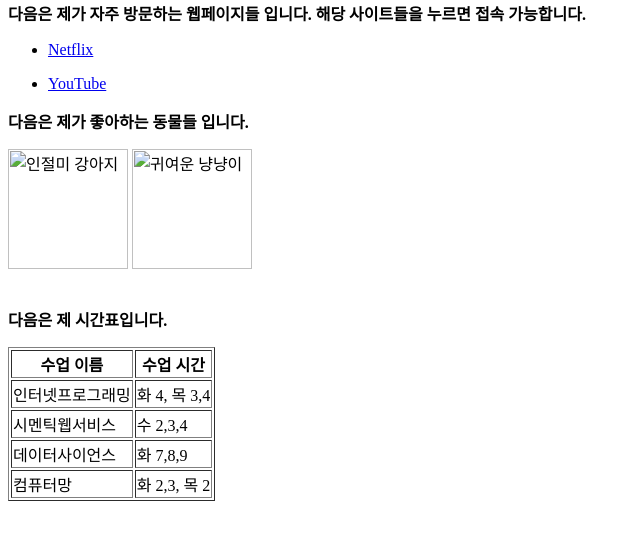
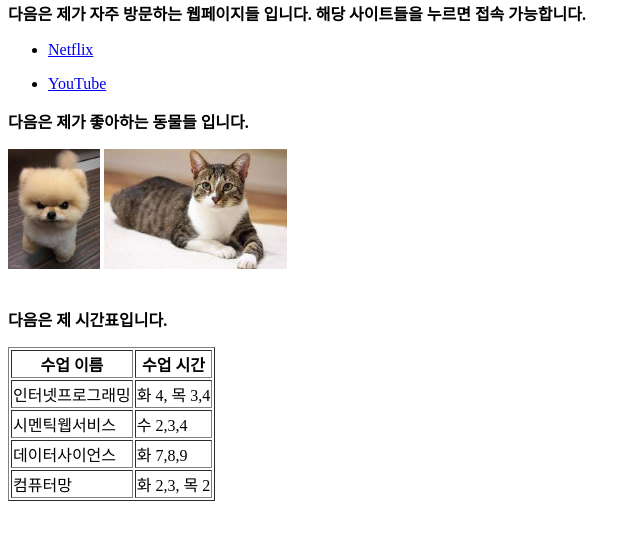
Before and after one commit to wgkwgk/HomeworkRepository, a plain HTML site: page LAB1/index.html in a window 1280 px wide. Shown: the part 74-614 px from the top of the page, without its empty margins (0-641 px from the left). Drawn offline with Linux system fonts and the light colour scheme.

Commit message:
Update index.html

```diff
--- a/LAB1/index.html
+++ b/LAB1/index.html
@@ -17,8 +17,8 @@
       </ul>
 
       <p><strong> 다음은 제가 좋아하는 동물들 입니다.</strong></p>
-         <img src = "./LAB1/dog.jpg" width=" = "92" height="120" alt = "인절미 강아지">
-         <img src = "./LAB1/cat.jpg" width=" = "92" height="120" alt = "귀여운 냥냥이">
+         <img src = "./dog.jpg" width=" = "92" height="120" alt = "인절미 강아지">
+         <img src = "./cat.jpg" width=" = "92" height="120" alt = "귀여운 냥냥이">
 
 
       <br>
```
